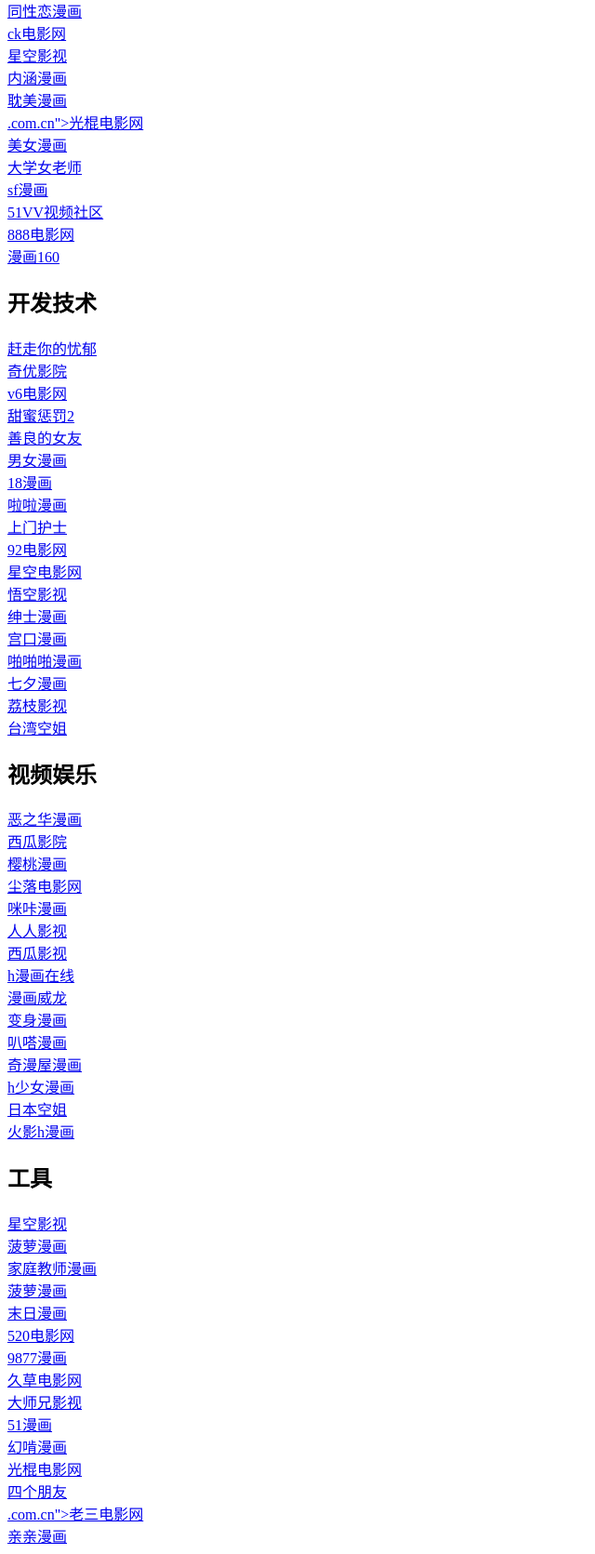
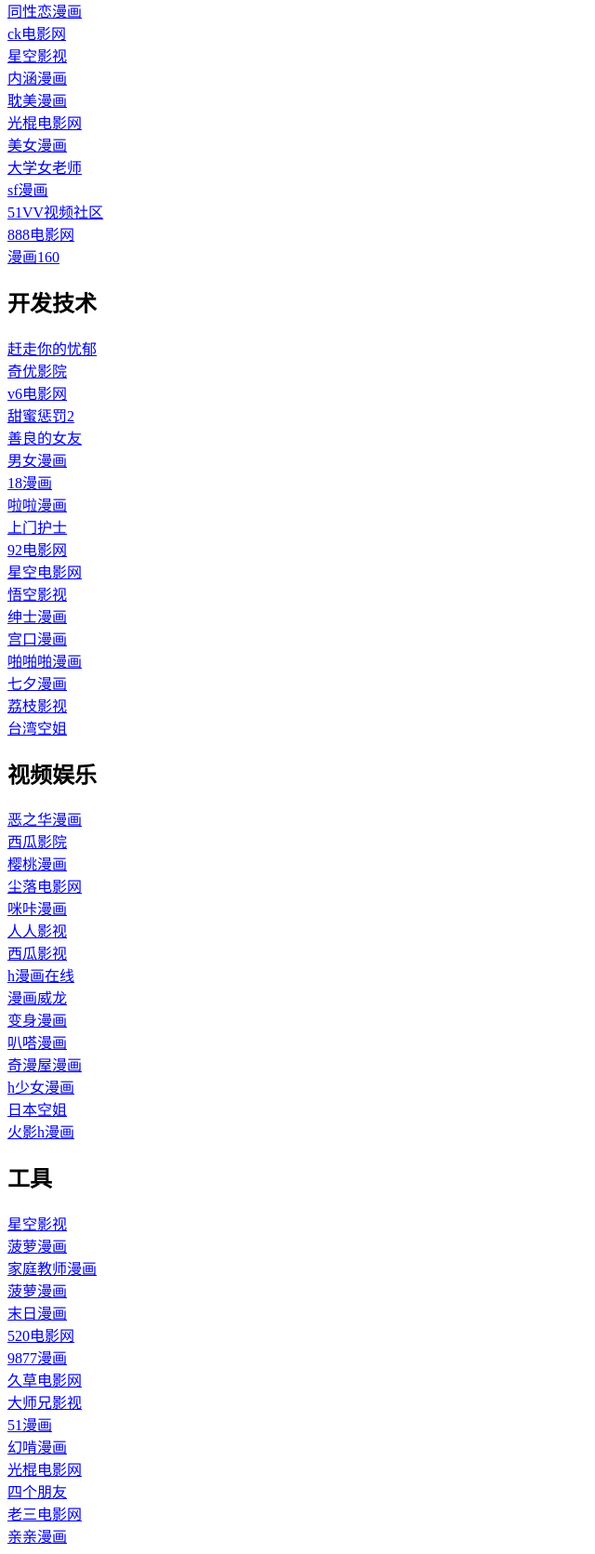
Before and after one commit to liuxuanshangwangzhidaohang/liuxuanshangwangzhidaohang.github.io, a plain HTML site: page index.html in a window 1280 px wide. Shown: the part 172-1843 px from the top of the page at 93% size, without its empty margins (0-640 px from the left). Drawn offline with Linux system fonts and the light colour scheme.

Commit message:
Fix HTML encoding issues in index.html

```diff
--- a/index.html
+++ b/index.html
@@ -18,7 +18,7 @@
 <a href="https://www.xingkongyingshi-mip.com.cn">星空影视</a><br>
 <a href="https://neihanmanhua-wap.com.cn">内涵漫画</a><br>
 <a href="https://www.danmeimanhua-cn.com.cn">耽美漫画</a><br>
-<a href="https://www.guanggundianyingwang-cn">.com.cn">光棍电影网</a><br>
+<a href="https://www.guanggundianyingwang-cn.com.cn">光棍电影网</a><br>
 <a href="https://meinumanhua-h5.com.cn">美女漫画</a><br>
 <a href="https://www.daxuenulaoshi-app.com.cn">大学女老师</a><br>
 <a href="https://sfmanhua-app.com.cn">sf漫画</a><br>
@@ -82,7 +82,7 @@
 <a href="https://huankenmanhua-zh.com.cn">幻啃漫画</a><br>
 <a href="https://www.guanggundianyingwang-h5.com.cn">光棍电影网</a><br>
 <a href="https://sigepengyou-top1.com.cn">四个朋友</a><br>
-<a href="https://laosandianyingwang-cn">.com.cn">老三电影网</a><br>
+<a href="https://laosandianyingwang-cn.com.cn">老三电影网</a><br>
 <a href="https://qingqingmanhua-vip.com.cn">亲亲漫画</a><br>
 
 
```
